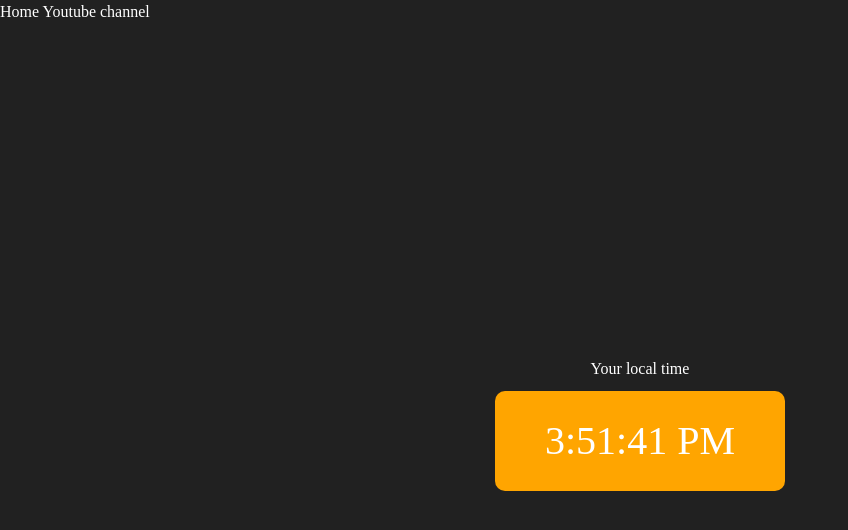
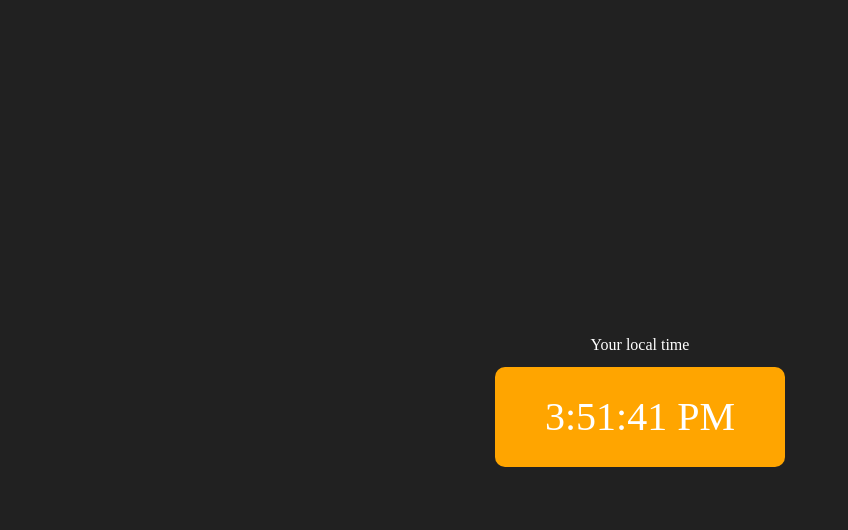
Before and after one commit to PratikPatil3171/Javascript-Projects, a plain HTML site: page Digital-Clock/index.html in a window 1280 px wide. Shown: the whole page, without its empty margins (0-848 px from the left). Drawn offline with nearby package versions, Linux system fonts and the light colour scheme; files that its build step writes are made by us from their sources.

Commit message:
Modified

```diff
--- a/Digital-Clock/index.html
+++ b/Digital-Clock/index.html
@@ -28,12 +28,7 @@
     </style>
   </head>
   <body>
-    <nav>
-      <a href="/" aria-current="page">Home</a>
-      <a target="_blank" href="https://www.youtube.com/@chaiaurcode"
-        >Youtube channel</a
-      >
-    </nav>
+
     <div class="center">
       <div id="banner"><span>Your local time</span></div>
       <div id="clock"></div>
```
Also changed, not shown: Unlimited-Colors/index.html (+1 -6 lines), keyboard/index.html (+1 -6 lines).
